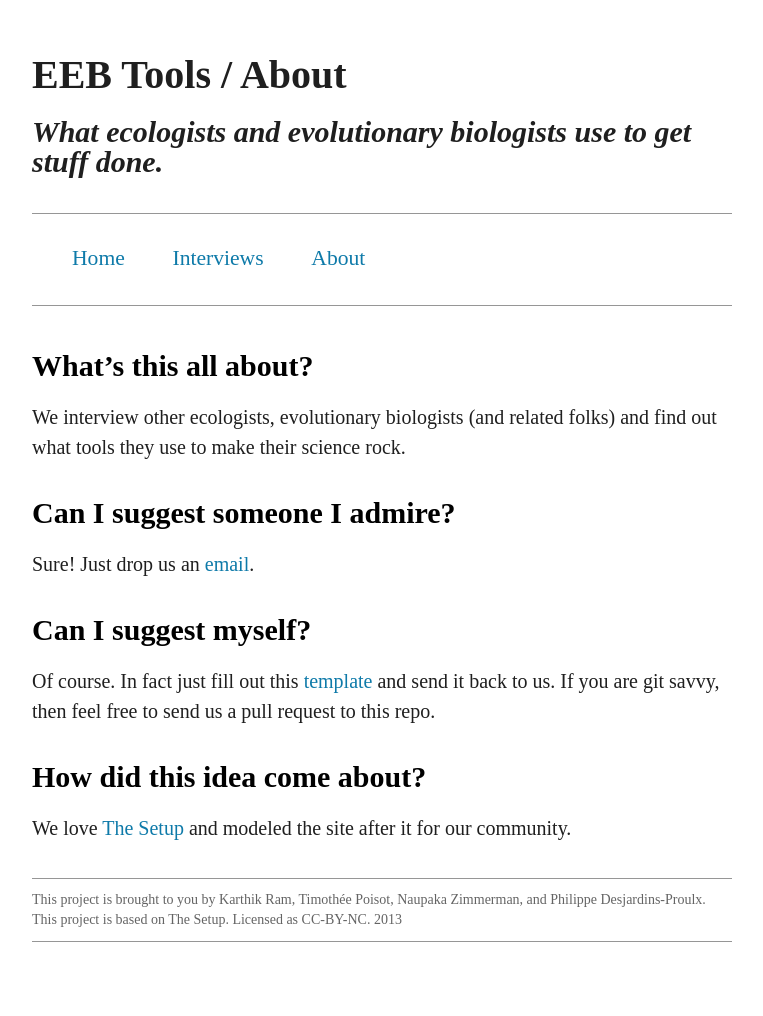
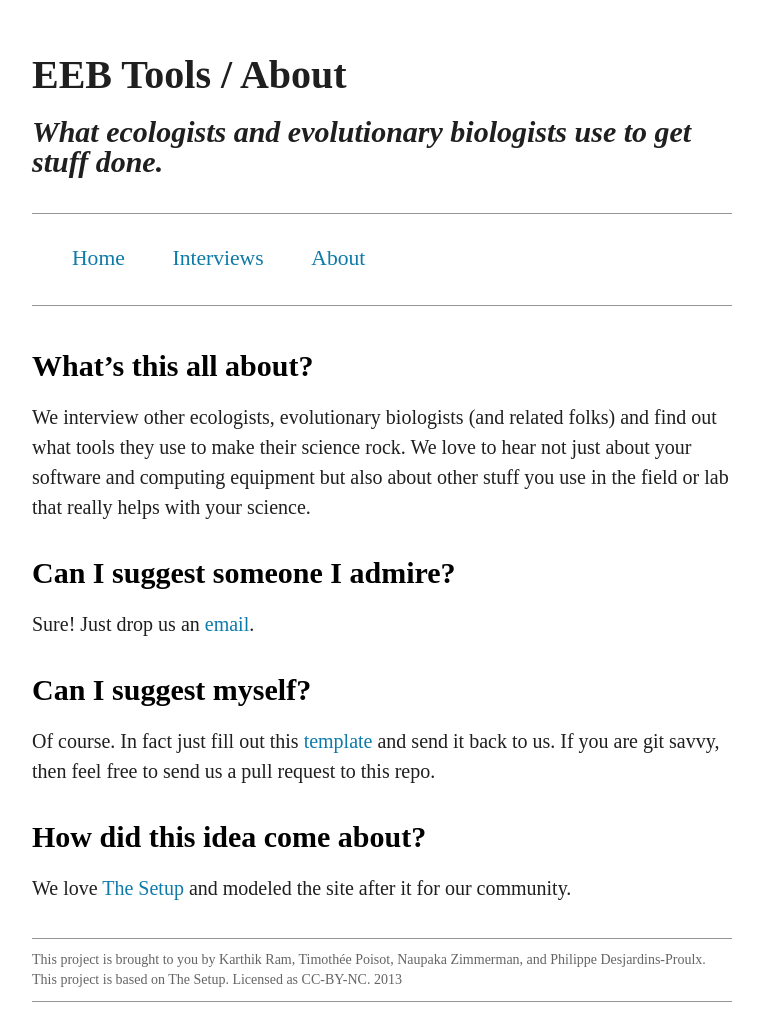
Before and after one commit to karthik/ecotools, a Jekyll site: the page built from about.md, in a window 1280 px wide. Shown: the whole page, without its empty margins (258-1021 px from the left). Built offline with Jekyll 4.4.1, drawn with Linux system fonts in a browser that asks for light colours; Markdown is read by kramdown in place of the engine named in the settings; a style sheet for code colours, icons or effects is not loaded; before the commit the page ends 956 px from its top, so only the background shows below that.

Commit message:
added email and some more context.

```diff
--- a/about.md
+++ b/about.md
@@ -5,11 +5,11 @@
 
 #What's this all about?
 
-We interview other ecologists, evolutionary biologists (and related folks) and find out what tools they use to make their science rock.
+We interview other ecologists, evolutionary biologists (and related folks) and find out what tools they use to make their science rock. We love to hear not just about your software and computing equipment but also about other stuff you use in the field or lab that really helps with your science.
 
 #Can I suggest someone I admire?
 
-Sure! Just drop us an [email](mailto:submit@ecotools.org).
+Sure! Just drop us an [email](mailto:interviews@ecotools.org).
 
 #Can I suggest myself?
 
```
